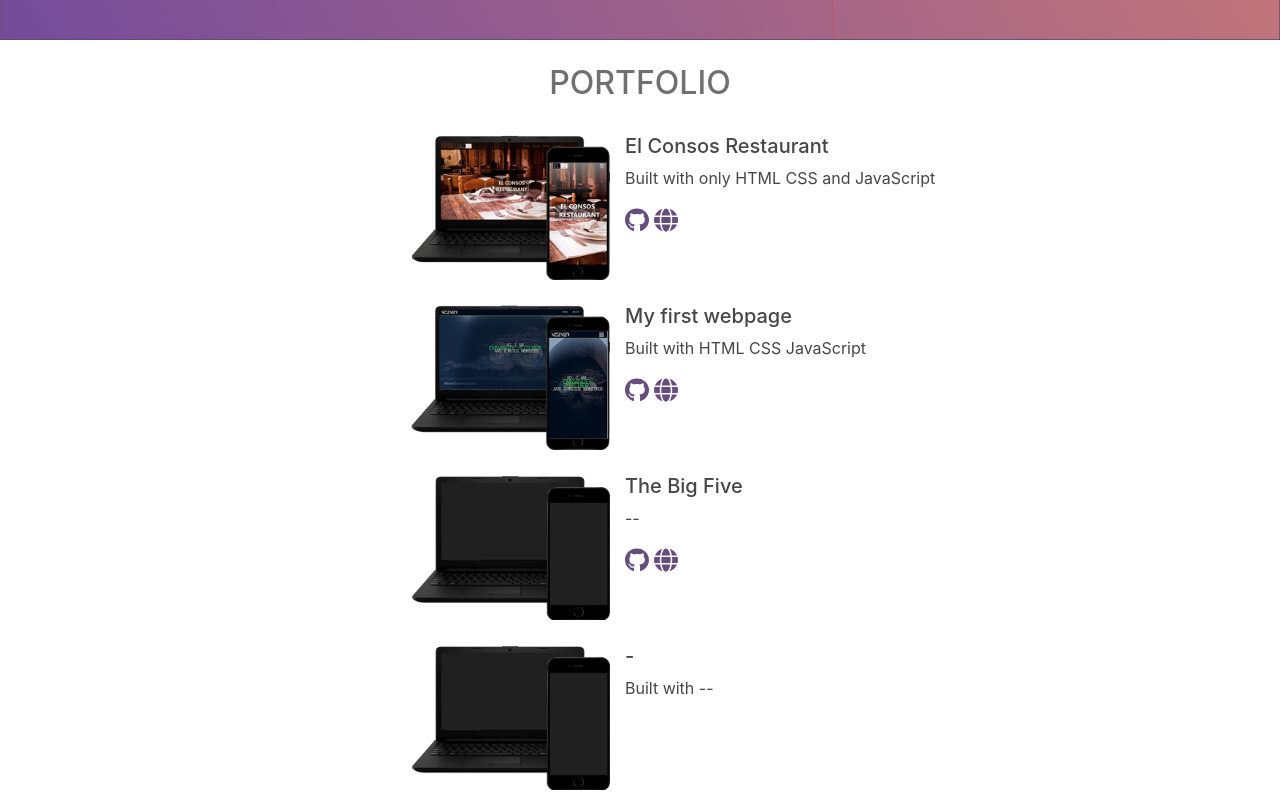
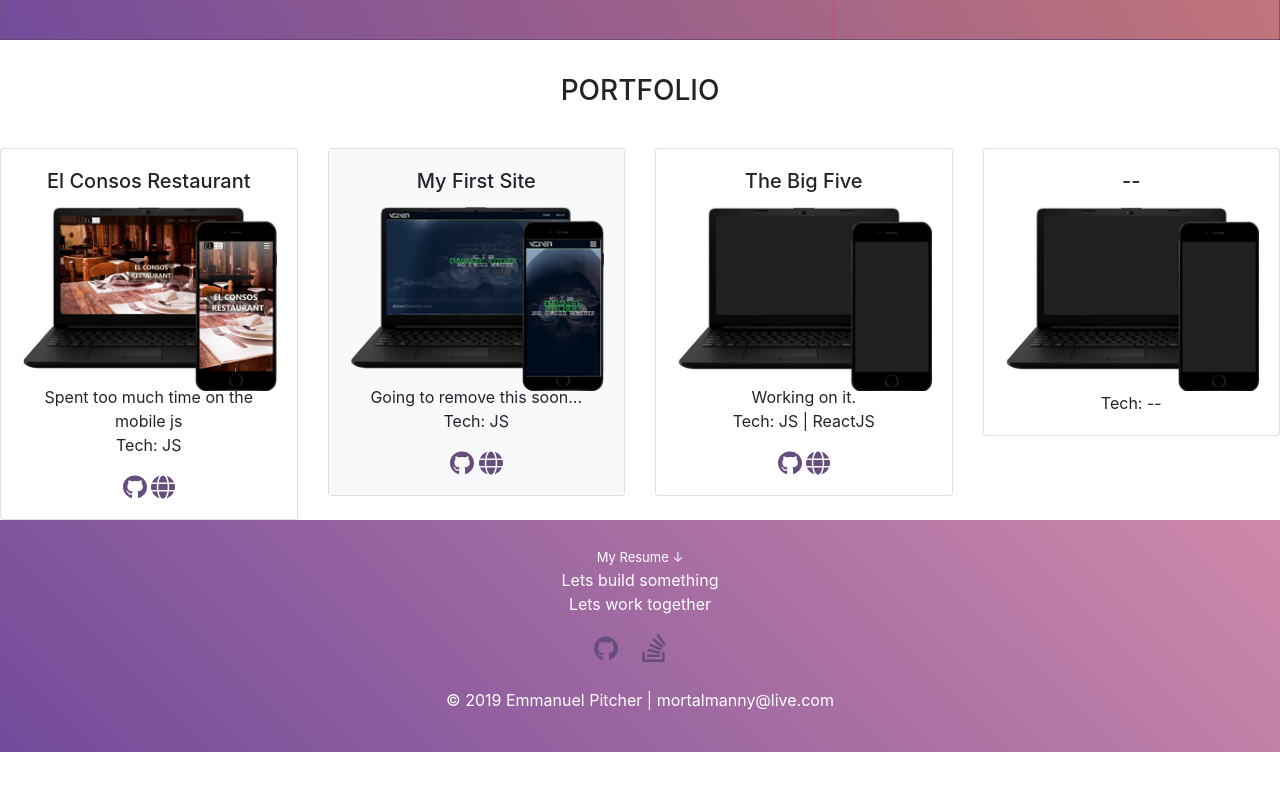
Before and after one commit to Vezeveer/my_portfolio_website, a website: page main.html in a window 1280 px wide. Shown: the part 760-1560 px from the top of the page. After the commit the page ends 1512 px from the top, so only its background shows below. Drawn offline with Linux system fonts and the light colour scheme.

Commit message:
Overhauled the portfolio section with bootstrap

```diff
--- a/main.css
+++ b/main.css
@@ -184,32 +184,15 @@ main{
 }
 
 
+/*PORTFOLIO STARTS HERE*/
+#portfolio{
+    text-align: center;
+    line-height: 100px;
+}
+.portfolio{
 
+}
 
-
-
-
-/*PORTFOLIO STARTS HERE*/
-.portfolio-container{
-    width: 100%;
-    max-width: 900px;
-    color: rgb(70, 70, 70);
-}
-.portfolio-img-container{
-    width: 50%;
-    text-align: right;
-}
-.site-img{
-    width: 100%;
-    max-width: 200px;
-}
-.site-info{
-    width: 50%;
-}
-.portfolio h2{
-    text-align: center;
-    color: #707070
-}
 
 
 /*FOOTER STARTS HERE*/
@@ -241,12 +224,3 @@ footer img{
     }
 
 }
-
-
-@media only screen and (max-width: 555px){
-    .site, .portfolio-img-container, .portfolio{
-        margin: 0;
-        padding: 0;
-    }
-
-}
--- a/main.html
+++ b/main.html
@@ -79,67 +79,60 @@
     </section>
 
     <!--PORTFOLIO SECTION-->
-    <section id="portfolio" class="container portfolio">
-      <br>
-      <h2>PORTFOLIO</h2>
-      <div class="portfolio-container container">
-        <br>
-        <div class="col site1 site row container">
-          <div class="col portfolio-img-container">
-            <img class="site-img" src="./imgs/elconsos.gif" alt="elconsos img here">
-          </div>
-          <div class="site-info">
-            <h5>El Consos Restaurant</h5>
-            <p>Built with only HTML CSS and JavaScript</p>
-            <a href="https://github.com/Vezeveer/restuarant_elco" target="_blank"><img class="fill-svg" width="24px"
+    <h3 id="portfolio">PORTFOLIO</h3>
+    <section class="row portfolio">
+      <div class="col-sm-6 col-md-4 col-lg-3">
+        <div class="card">
+          <div class="card-body text-center">
+            <h5 class="card-title">El Consos Restaurant</h5>
+            <img class="card-img" src="./imgs/elconsos.gif" />
+            <p class="card-subtitle">Spent too much time on the mobile js</p>
+            <p class="card-text card-">Tech: JS</p>
+            <a href="https://github.com/Vezeveer/restuarant_elco" target="_blank"><img class="card-link" width="24px"
                 src="imgs/github-brands.svg"></a>
-            <a href="https://gogo.epizy.com" target="_blank"><img class="fill-svg" width="24px"
+            <a href="https://gogo.epizy.com" target="_blank"><img class="card-link" width="24px"
                 src="imgs/globe-solid.svg"></a>
           </div>
         </div>
-        <br>
-        <div class="col site2 site row">
-          <div class="col portfolio-img-container">
-            <img class="site-img" src="./imgs/old_site.png" alt="blank project img here">
-          </div>
-          <div class="site-info">
-            <h5>My first webpage</h5>
-            <p>Built with HTML CSS JavaScript</p>
-            <a href="https://github.com/Vezeveer/My_first_webpage"><img class="fill-svg" width="24px"
+      </div>
+      <div class="col-sm-6 col-md-4 col-lg-3">
+        <div class="card">
+          <div class="bg-light card-body text-center">
+            <h5 class="card-title">My First Site</h5>
+            <img class="card-img" src="./imgs/old_site.png" />
+            <p class="card-subtitle">Going to remove this soon...</p>
+            <p class="card-text card-">Tech: JS</p>
+            <a href="https://github.com/Vezeveer/My_first_webpage"><img class="card-link" width="24px"
                 src="imgs/github-brands.svg"></a>
-            <a href="https://vezeveer.epizy.com/im_a_developer2/main.html"><img class="fill-svg" width="24px"
+            <a href="https://vezeveer.epizy.com/im_a_developer2/main.html"><img class="card-link" width="24px"
                 src="imgs/globe-solid.svg"></a>
           </div>
         </div>
-        <br>
-        <div class="col site2 site row">
-          <div class="col portfolio-img-container">
-            <img class="site-img" src="./imgs/blank_project.png" alt="blank project img here">
-          </div>
-          <div class="site-info">
-            <h5>The Big Five</h5>
-            <p> -- </p>
-            <a href="https://github.com/Vezeveer/the-big-five"><img class="fill-svg" width="24px"
+      </div>
+      <div class="col-sm-6 col-md-4 col-lg-3">
+        <div class="card">
+          <div class="card-body text-center">
+            <h5 class="card-title">The Big Five</h5>
+            <img class="card-img" src="./imgs/blank_project.png" />
+            <p class="card-subtitle">Working on it.</p>
+            <p class="card-text card-">Tech: JS | ReactJS</p>
+            <a href="https://github.com/Vezeveer/the-big-five"><img class="card-link" width="24px"
                 src="imgs/github-brands.svg"></a>
-            <a href="http://thebigfive.rf.gd"><img class="fill-svg" width="24px" src="imgs/globe-solid.svg"></a>
+            <a href="http://thebigfive.rf.gd"><img class="card-link" width="24px" src="imgs/globe-solid.svg"></a>
           </div>
         </div>
-        <br>
-
-        <div class="col site2 site row">
-          <div class="col portfolio-img-container">
-            <img class="site-img" src="./imgs/blank_project.png" alt="blank project img here">
-          </div>
-          <div class="site-info">
-            <h5>-</h5>
-            <p>Built with --</p>
-            <!--
-                        <a href="#"><img width="24px" src="imgs/github-brands.svg"></a>
-                        <a href="#" ><img width="24px" src="imgs/globe-solid.svg"></a>
-                        -->
+      </div>
+      <div class="col-sm-6 col-md-4 col-lg-3">
+        <div class="card">
+          <div class="card-body text-center">
+            <h5 class="card-title">--</h5>
+            <img class="card-img" src="./imgs/blank_project.png" />
+            <p class="card-text card-">Tech: --</p>
+            <!--<a href="https://github.com/Vezeveer/the-big-five"><img class="card-link" width="24px"
+                src="imgs/github-brands.svg"></a>
+            <a href="http://thebigfive.rf.gd"><img class="card-link" width="24px" src="imgs/globe-solid.svg"></a>-->
           </div>
         </div>
-        <br>
       </div>
     </section>
 
```
